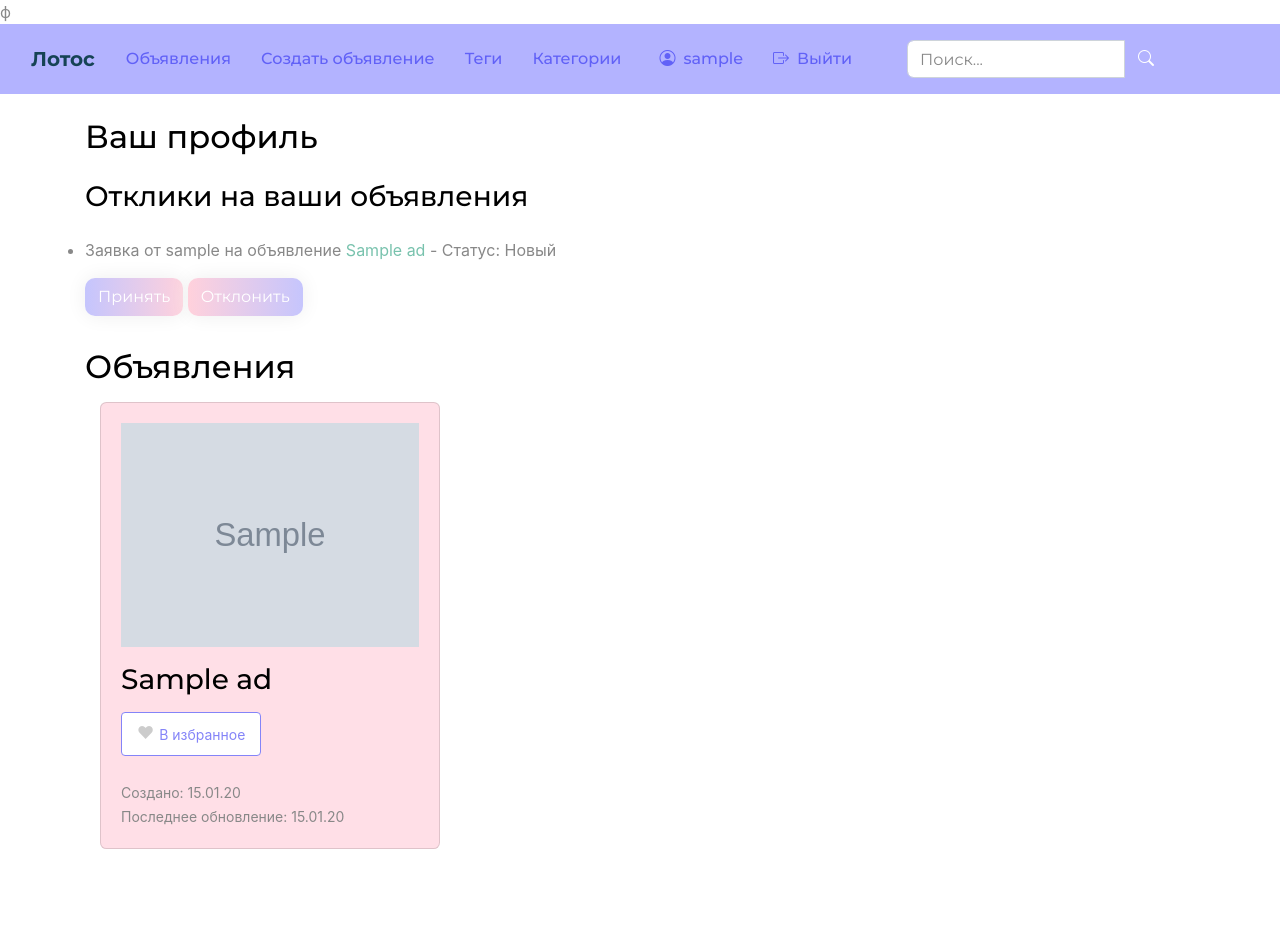
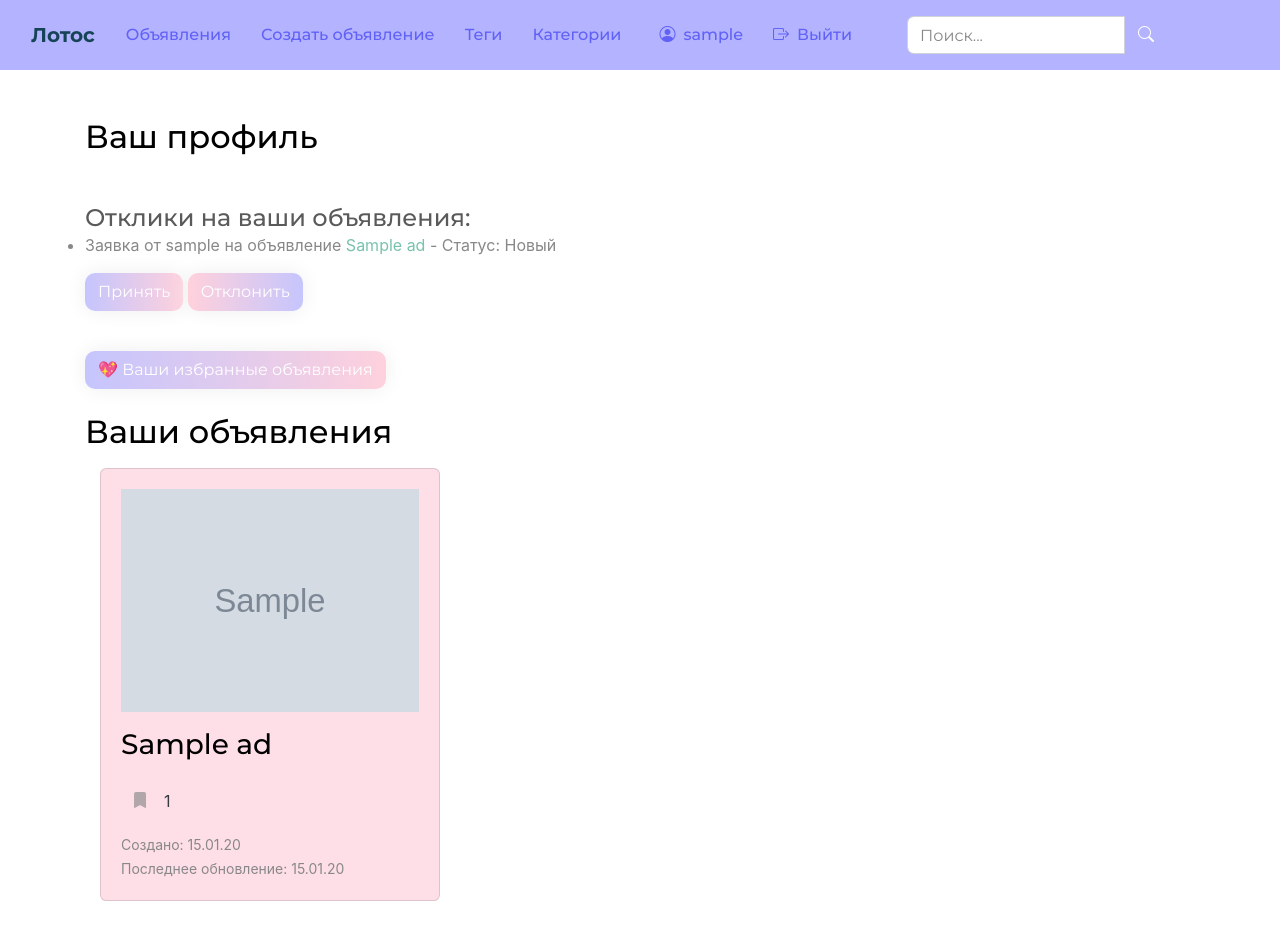
Before and after one commit to Banshee0802/bulletinBoard, a Django app: a page that uses templates/base.html in a window 1280 px wide. Before the commit the page ends 849 px from the top, so only its background shows below. Run offline with Django 5.2, Linux system fonts and the light colour scheme; a user stored in the database is signed in; tables that the repository leaves empty hold one stand-in row (values such as "Sample post"); grey boxes marked "Sample" are stand-in pictures; some libraries are stand-ins or nearby versions.

Commit message:
реализовано добавление в избранное, исправлены ошибки, удаление из избранного в реалтайме

```diff
--- a/board_app/models.py
+++ b/board_app/models.py
@@ -43,6 +43,7 @@ class Advertisement(models.Model):
     tags = models.ManyToManyField(Tag, blank=True, related_name='ads', verbose_name='Теги')
     updated_at = models.DateTimeField(auto_now=True)
     views = models.PositiveIntegerField(default=0, verbose_name='Просмотры')
+    favorites = models.ManyToManyField(User, related_name='favorite_ads', blank=True, verbose_name='В избранном у')
 
     class Meta:
         verbose_name = 'Объявление'
@@ -103,14 +104,3 @@ class Category(models.Model):
     class Meta:
         verbose_name = 'Категория объявлений'
         verbose_name_plural = 'Категории объявлений'
-
-
-class Favorite(models.Model):
-    user = models.ForeignKey(User, on_delete=models.CASCADE, related_name='favorites')
-    advertisement = models.ForeignKey(Advertisement, on_delete=models.CASCADE, related_name='favorites')
-    created_at = models.DateTimeField(auto_now_add=True)
-
-    class Meta:
-        unique_together = ['user', 'advertisement']
-        verbose_name = 'Избранное'
-        verbose_name_plural = 'Избранные'
--- a/board_app/templates/board/includes/ads_container_include.html
+++ b/board_app/templates/board/includes/ads_container_include.html
@@ -1,6 +1,6 @@
 {% load tz %}
 
-<div class="col-lg-4 col-md-6 mb-4 my-3">
+<div class="adCard col-lg-4 col-md-6 mb-4 my-3" data-ad-id="{{ advertisement.id }}">
   <div class="card text-dark h-100" style="background-color: #ffdfe7ff">
     <div class="card-body d-flex flex-column">
       {% if advertisement.image %}
@@ -25,17 +25,21 @@
         >
       </h3>
 
-      {% if user.is_authenticated %}
-      <div class="mb-3">
-        <button class="favorite-btn" data-ad-id="{{ advertisement.id }}">
-          <span class="heart {% if advertisement.id in user_favorites %}active{% endif %}">❤</span>
-          <span class="favorite-text">
-            {% if advertisement.id in user_favorites %}В избранном{% else %}В избранное{% endif %}
-          </span>
+      <!-- Избранное -->
+      <div style="display: inline-flex; align-items: center; gap: 5px;">
+        <button
+            class='favoriteBtn btn btn-link {% if request.user == advertisement.user %}disabled{% endif %}'
+            data-url='{% url "toggle_favorite" %}'
+            data-ad-id='{{ advertisement.id }}'>
+          {% if request.user in advertisement.favorites.all %}
+            <i class='favoriteIcon bi bi-bookmark-fill'></i>
+          {% else %}
+            <i class='favoriteIcon bi bi-bookmark'></i>
+          {% endif %}
         </button>
+          <span class='favoriteCount'>{{ advertisement.favorites.count }}</span>
       </div>
-      {% endif %}
-
+      <!--Дата и время-->
       <div class="mt-auto pt-2">
         <small class="text-muted"
           >Создано: {{ advertisement.created_at|localtime|date:'d.m.y' }}</small
--- a/board_app/urls.py
+++ b/board_app/urls.py
@@ -18,4 +18,5 @@ urlpatterns = [
     path('ads/categories/', views.CategoryListView.as_view(), name='ad_categories'),
     path('ads/admin-ads/', views.AdminAdsView.as_view(), name='admin_ads'),
     path('toggle-favorite/', views.ToggleFavoriteView.as_view(), name='toggle_favorite'),
+    path('favorites/', views.FavoriteListView.as_view(), name='favorite_list'),
 ]
--- a/static/css/favorites.css
+++ b/static/css/favorites.css
@@ -1,43 +1,22 @@
-.favorite-btn {
-    border: 1px solid #ddd;
-    background: white;
-    padding: 8px 15px;
-    cursor: pointer;
-    border-radius: 4px;
+.favoriteBtn {
+    color: #8484f8ff;
+    padding: 10px;
     display: inline-flex;
-    align-items: center;
-    gap: 5px;
-    transition: all 0.3s;
-    font-size: 14px;
+    outline: none;
+    box-shadow: none;
 }
 
-.favorite-btn:hover {
-    background: #8484f8ff;
-    transform: translateY(-1px);
+.favoriteBtn:hover {
+    color: #8484f8ff;
+    outline: none;
+    box-shadow: none;
+    transform: translateY(2px);
 }
 
-.favorite-btn:disabled {
-    opacity: 0.6;
-    cursor: not-allowed;
-    transform: none;
-}
-
-.heart {
-    color: #ccc;
-    transition: color 0.3s;
-    font-size: 1.2em;
-}
-
-.heart.active {
-    color: #ff4757;
-}
-
-.favorite-btn {
-    border-color: #8484f8ff;
+.favoriteBtn::after {
     color: #8484f8ff;
 }
 
-.favorite-btn:hover {
-    background-color: #E6E6FA;
-    border-color: #8484f8ff;
+.favoriteCount {
+    line-height: 1;
 }
--- a/static/js/favorites.js
+++ b/static/js/favorites.js
@@ -1,45 +1,43 @@
-function initializeFavorites() {
-    const favoriteButtons = document.querySelectorAll('.favorite-btn');
+import { adAction } from "/static/js/utils.js";
 
-    favoriteButtons.forEach(button => {
-        button.addEventListener('click', function() {
-            const adId = this.getAttribute('data-ad-id');
-            const heart = this.querySelector('.heart');
-            const textSpan = this.querySelector('.favorite-text');
+const adsContainer = document.getElementById('adsContainer') || document.body;
 
-            this.disabled = true;
+adsContainer.addEventListener('click', async (event) => {
+    const btn = event.target.closest('.favoriteBtn');
+    if (!btn) return;
 
-            fetch("/toggle-favorite/", {
-                method: 'POST',
-                headers: {
-                    'Content-Type': 'application/json',
-                    'X-CSRFToken': getCSRFToken()
-                },
-                body: JSON.stringify({
-                    ad_id: adId
-                })
-            })
-            .then(response => response.json())
-            .then(data => {
-                if (data.success) {
-                    heart.classList.toggle('active', data.is_favorite);
+    try {
+        const icon = btn.querySelector('.favoriteIcon');
+        const count = btn.nextElementSibling;
+        const url = btn.dataset.url;
+        const adId = btn.dataset.adId;
 
-                    if (textSpan) {
-                        textSpan.textContent = data.is_favorite ? 'В избранном' : 'В избранное';
+        const data = await adAction(url, { advertisement_id: adId });
+
+        if (data.is_favorite) {
+            icon.classList.replace('bi-bookmark', 'bi-bookmark-fill');
+        } else {
+            icon.classList.replace('bi-bookmark-fill', 'bi-bookmark');
+
+            if (window.location.pathname.includes('favorites')) {
+                const adCard = btn.closest('.adCard');
+                if (adCard) {
+                    adCard.remove();
+
+                    const remainingAds = document.querySelectorAll('.adCard');
+                    if (remainingAds.length === 0) {
+                        const container = document.querySelector('.container');
+                        if (container) {
+                            container.innerHTML = '<p>Пусто</p>';
+                        }
                     }
-                } else {
-                    alert('Ошибка: ' + data.error);
                 }
-            })
-            .catch(error => {
-                console.error('Error:', error);
-                alert('Произошла ошибка');
-            })
-            .finally(() => {
-                this.disabled = false;
-            });
-        });
-    });
-}
+            }
+        }
 
-document.addEventListener('DOMContentLoaded', initializeFavorites);
+        count.textContent = data.favorites_count;
+
+    } catch (err) {
+        console.error("Ошибка при работе кнопки избранного:", err);
+    }
+});
--- a/static/js/main.js
+++ b/static/js/main.js
@@ -1,11 +1,6 @@
 import './utils.js';
 import './slideShow.js';
 import './search.js';
-import './infiniteScroll.js';
 import './favorites.js';
 import './messages.js';
-
-
-document.addEventListener('DOMContentLoaded', function() {
-    new InfiniteScroll('adsContainer');
-});
+import './infiniteScroll.js';
--- a/static/js/utils.js
+++ b/static/js/utils.js
@@ -15,3 +15,32 @@ function getCSRFToken() {
     }
     return cookieValue;
 }
+
+
+export async function adAction(url, data = {}) {
+    const formData = new FormData();
+
+    for (const key in data) {
+        formData.append(key, data[key]);
+    }
+
+    try {
+        const response = await fetch(url, {
+            method: 'POST',
+            headers: {
+                'X-CSRFToken': getCSRFToken(),
+            },
+            body: formData
+        });
+
+        if (response.redirected) {
+            window.location.href = response.url;
+            return { redirected: true };
+        }
+
+        return await response.json();
+    } catch (error) {
+        console.error('Error in adAction:', error);
+        throw error;
+    }
+}
--- a/templates/base.html
+++ b/templates/base.html
@@ -12,7 +12,7 @@
     <link rel='stylesheet' href='{% static "css/core.css" %}'>
     <link rel="stylesheet" href="{% static 'css/favorites.css' %}">
     <script src="https://cdn.jsdelivr.net/npm/bootstrap@5.3.2/dist/js/bootstrap.bundle.min.js" defer></script>
-    <script type="module" src="{% static 'js/main.js' %}"></script>ф
+    <script type="module" src="{% static 'js/main.js' %}" defer></script>
 </head>
 <body>
     <nav class="navbar navbar-expand-lg" style="background-color: #b3b3ffff;" data-bs-theme="dark">
--- a/users/templates/users/profile.html
+++ b/users/templates/users/profile.html
@@ -5,15 +5,15 @@
 {% block content %}
 
     {% if user == request.user %}
-        <h2>Ваш профиль</h2>
+        <h2 class='my-5'>Ваш профиль</h2>
     {% else %}
         <h2>Профиль {{ user.username }}</h2>
     {% endif %}
 
     {% if user == request.user %}
-        <h3 class='my-4'>Отклики на ваши объявления</h3>
+        <h4 class='my-4 d-inline'>Отклики на ваши объявления:</h4>
     {% else %}
-        <h3 class='my-1'>Отклики на объявления пользователя {{ user.username }}</h3>
+        <h5 class='my-4'>Отклики на объявления пользователя {{ user.username }}</h5>
     {% endif %}
 
     {% if requests %}
@@ -34,16 +34,23 @@
         {% endfor %}
         </ul>
     {% else %}
-        <p>Откликов нет</p>
+        <span class='mx-3'>откликов пока нет</span>
     {% endif %}
 
+    {% if user == request.user %}
+        <div class="my-4">
+            <a href="{% url 'favorite_list' %}" class="btn btn-custom">💖 Ваши избранные объявления</a>
+        </div>
+    {% endif %}
+
+
     {% if ads %}
-        <h2>Объявления</h2>
+        <h2>Ваши объявления</h2>
         {% for advertisement in ads %}
         {% include 'board/includes/ads_container_include.html' with advertisement=advertisement %}
         {% endfor %}
     {% else %}
-        <p>Объявлений нет</p>
+        <p class='my-4'>Объявлений нет. Создайте ваше первое объявление!</p>
     {% endif %}
 
 {% endblock content %}
```
Also changed, not shown: board_app/templates/board/ad_detail.html (+11 -10 lines), board_app/templates/board/favorite_ads.html (added, +15 -0 lines), board_app/views.py (+22 -23 lines), board_app/migrations/0012_advertisement_favorites_delete_favorite.py (added).
